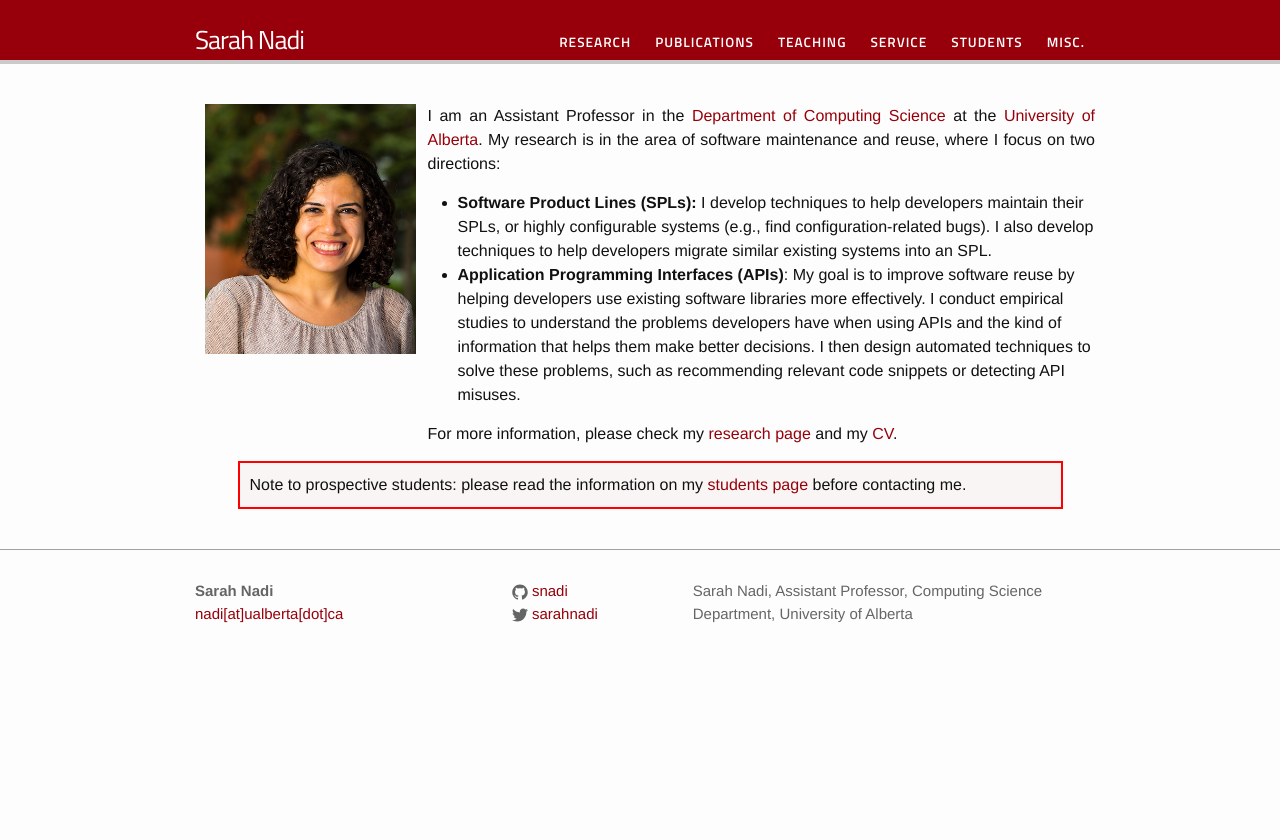
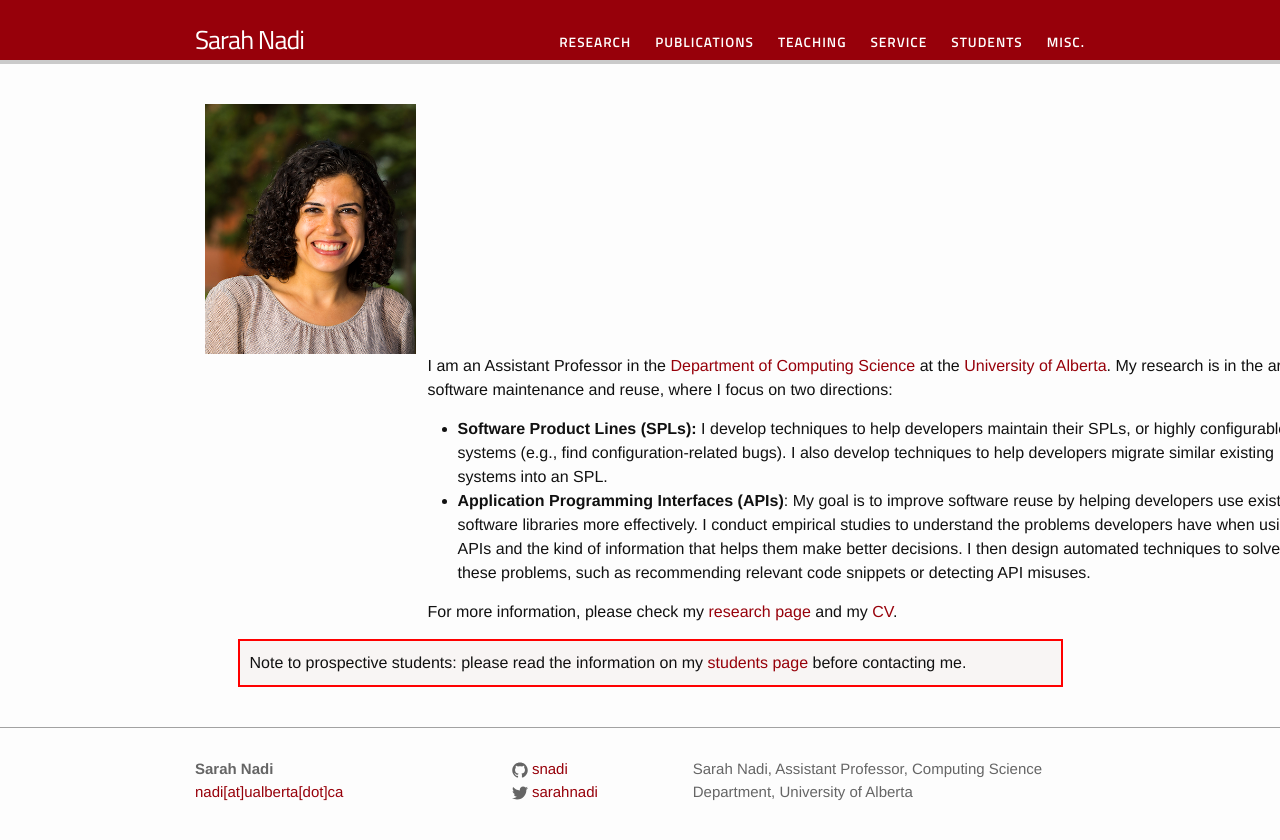
Before and after one commit to snadi/snadi.github.io, a Jekyll site: the page built from index.html, in a window 1280 px wide. Shown: the top 840 px of the page. Built offline with Jekyll 4.4.1, drawn with Linux system fonts in a browser that asks for light colours.

Commit message:
Test mobile layout

```diff
--- a/_sass/_base.scss
+++ b/_sass/_base.scss
@@ -247,18 +247,18 @@ div#two {
    margin-left:25%;
 }
 
-@media only screen and (max-width:800px){
+@media only screen and (min-width:630px){
   /* only for screens wider or equal to 630 pixels */
   /* code from https://www.thesitewizard.com/css/design-2-column-layout.shtml */
    div#one {
     float: none;
     margin-left:0;
-    width:auto;
+    width:100%;
   }
    div#two {
     float: none;
     margin-right:0;
-    width:auto;
+    width:100%;
   }
 }
 
```
